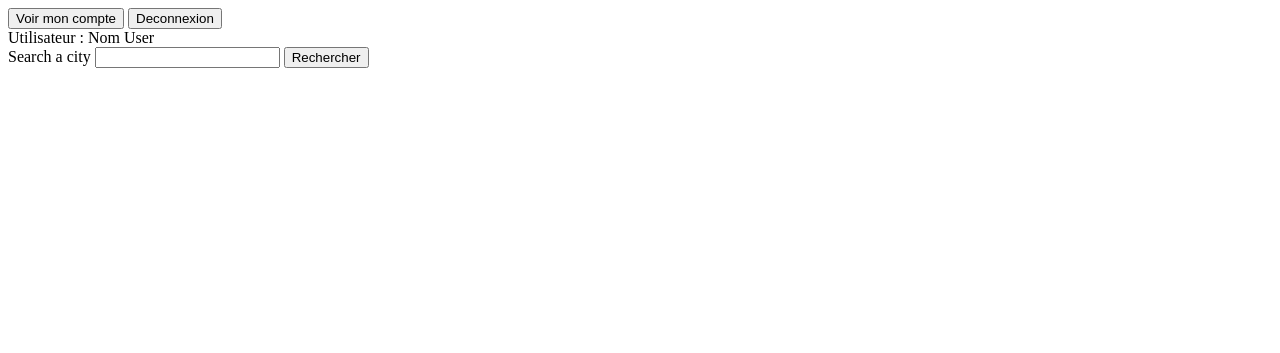
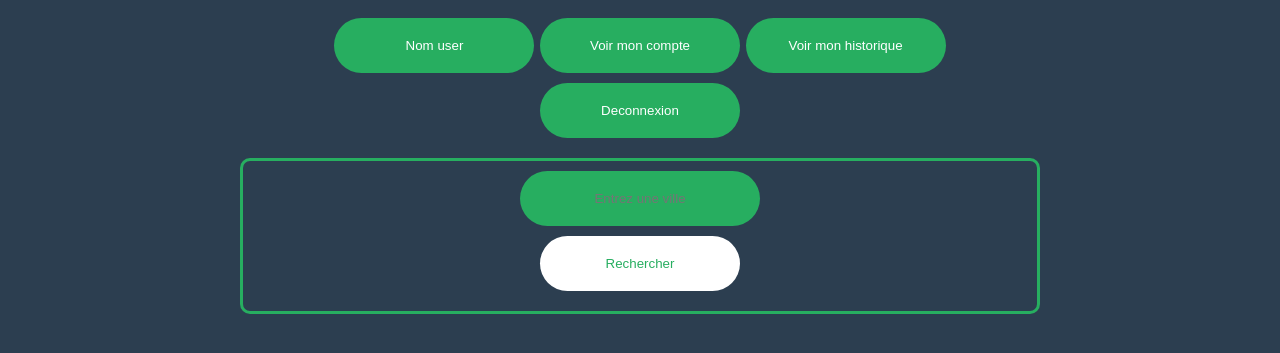
Before and after one commit to Sulli8/PiscineAppMeteo, a PHP site: page /weather_home.php in a window 1280 px wide. Shown: the top 353 px of the page. Run offline with PHP 8.4, Linux system fonts and the light colour scheme; some libraries are stand-ins or nearby versions.

Commit message:
Update Weather home
Update Page

```diff
--- a/weather_home.php
+++ b/weather_home.php
@@ -5,10 +5,15 @@
     <meta charset="utf-8">
     <meta name="viewport" content="width=device-width, initial-scale=1, shrink-to-fit=no">
     <link rel="icon" type="image/png" sizes="16x16" href="">
-    <script src = "https://ajax.googleapis.com/ajax/libs/jquery/3.2.1/jquery.min.js"></script>
+    <script src = "https://ajax.googleapis.com/ajax/libs/jquery/3.5.1/jquery.min.js"></script>
+    <script src="https://kit.fontawesome.com/8a3192b16c.js" crossorigin="anonymous"></script>
+
   </head>
-
   <script>
+    // Define function to capitalize the first letter of a string
+function capitalizeFirstLetter(string){
+  return string.charAt(0).toUpperCase() + string.slice(1);
+}
 
     $('#weather').hide();
     function ajaxData(){
@@ -16,18 +21,29 @@
       var search = "https://api.openweathermap.org/data/2.5/weather?q="+post+"&appid=7a398628daf0ce99c731ee47f87e3fb2&lang=fr"
       $.get(search, function( data ) {
         console.log(data);
+        console.log(data.weather[0].icon);
+        var uppercase = capitalizeFirstLetter($("#searchWeather").val());
         $('#weather').html(
-          "<h2> -- Weather -- </h2>"+
-          "<div>"+"Description : "+document.getElementById("searchWeather").value+"</div>"
-        +"<div>"+"Description : "+data.weather[0].description+"</div>"
-        +"<div>"+"humidity : "+data.main.humidity+"</div>"
-        +"<div>"+"Tmp : "+data.main.temp+"</div>"
-        +"<div>"+"Timezone : "+data.timezone+"</div>"
-        +"<div>"+"Latitude : "+data.coord.lat+"</div>"
-        +"<div>"+"Longitude : "+data.coord.lon+"</div>"
-        +"<div>"+"Speed Wind : "+data.wind.speed+"</div>"
-        +"<div>"+"Deg Wind : "+data.wind.deg+"</div>");
-        $('#weather').delay(800).show();
+          "<div style='font-size:20px;'>"+uppercase+"</div>"
+          +"<div>"+capitalizeFirstLetter(data.weather[0].description)+"</div>"
+          +"<img style='display:block;margin:auto;' src='http://openweathermap.org/img/wn/"+data.weather[0].icon+"@2x.png'/>"
+        +"<div style='font-size:30px;'>"+data.main.temp+"°</div>"
+        +"<div style='font-size:30px;'>Max."+data.main.temp_max+"° Min."+data.main.temp_min+"°</div>"
+        +"<div style='margin-top:10px;'>"
+        +"<div>"+"Humidity "+data.main.humidity+" Timezone  "+data.timezone+" </div>"
+        +"<div>"+"Latitude  "+data.coord.lat+" Longitude  "+data.coord.lon+"</div>"
+        +"<div>"+"Speed Wind  "+data.wind.speed+" Deg Wind  "+data.wind.deg+"</div>"
+        +"</div>"
+        );
+        $('#searchUser').hide();
+        $('#weather').show();
+        $('#back').show();
+
+        $('#back').click(function(){
+          $("#weather").hide();
+          $('#back').hide();
+          $('#searchUser').show();
+        });
 
         var objectWeather = {
         nameCity : document.getElementById("searchWeather").value,
@@ -42,7 +58,7 @@
       }
       $.post( "controllerWeather.php",objectWeather)
       .done(function( data ) {
-        alert( "Data Loaded: " + data );
+        console.log( "Data Loaded: " + data );
   });
 
       });
@@ -52,21 +68,107 @@
 
       }
   </script>
+
+<style>
+    body{
+      background:#2c3e50;
+      font-size:20px;
+      font-family:sans-serif;
+    }
+
+    .Mainweather{
+      margin:auto;
+      transform:translateY(-50%,-50%);
+      width:800px;
+      height:auto;
+      text-align:center;
+      color:white;
+    }
+
+    .btnAccount{
+      background:#27ae60;
+      display:inline-block;
+      margin-top:10px;
+      color:#fff;
+      width:200px;
+      padding:20px;
+      border:none;
+      border-radius:50px;
+    }
+
+    .btnSearchUser{
+      margin-top:10px;
+      color:#27ae60;
+      background:#fff;
+      width:200px;
+      padding:20px;
+      border:none;
+      border-radius:50px;
+    }
+
+    .weatherContains{
+      margin-top:20px;
+      border:3px solid #27ae60;
+      border-radius:10px;
+    }
+
+    .InputSearchUser{
+      display:block;
+      margin:auto;
+      background:#27ae60;
+      color:#fff;
+      width:200px;
+      padding:20px;
+      border:none;
+      text-align:center;
+      border-radius:50px;
+    }
+    #searchUser{
+      margin-top:10px;
+    }
+
+    .btnBack{
+      margin-top:10px;
+      background:#27ae60;
+      color:#fff;
+      width:100px;
+      padding:7px;
+      border:none;
+      border-radius:10px;
+    }
+
+    #weather{
+      margin-top:20px;
+    }
+  </style>
   <body>
-    <div>
-      <button>Voir mon compte </button>
-      <button onclick="location.href='controllerDestroySession.php'">Deconnexion</button>
-    </br>
-      Utilisateur : Nom User
+
+<div class="Mainweather">
+<div id="UserAccount">
+      <button class="btnAccount">Nom user</button>
+      <button class="btnAccount">Voir mon compte </button>
+      <button class="btnAccount">Voir mon historique </button>
+      <button  class="btnAccount"onclick="location.href='controllerDestroySession.php'">Deconnexion</button>
     </div>
 
+<div class="weatherContains">
+  <button style="display:none;" class="btnBack" id="back">
+    <i class="fas fa-arrow-circle-left"></i> Retour
+  </button>
   <div id="searchUser">
-    <label for="">Search a city</label>
-     <input type="text"  id="searchWeather"/>
-     <button value="Rechercher" onclick="ajaxData()" >Rechercher</button>
+     <input class='InputSearchUser' type="text" placeholder="Entrez une ville" id="searchWeather"/>
+     <button class='btnSearchUser'value="Rechercher" onclick="ajaxData()" >Rechercher</button>
   </div>
-  <div id="weather">
-  </div>
+
+
+    <div id="weather">
+
+    </div>
+    </div>
+</div>
+
+
+
 
 
 
```
